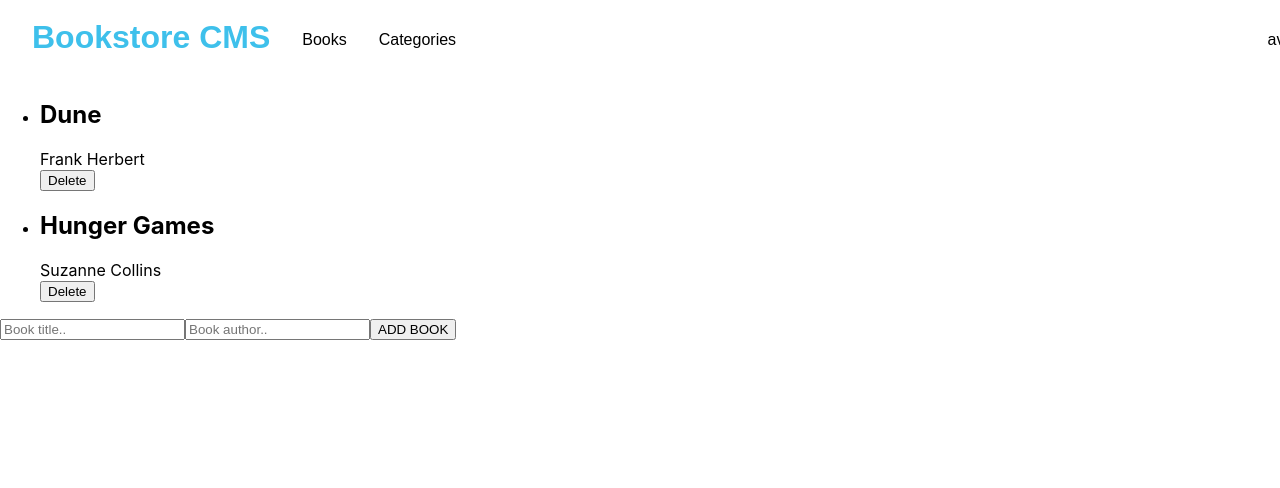
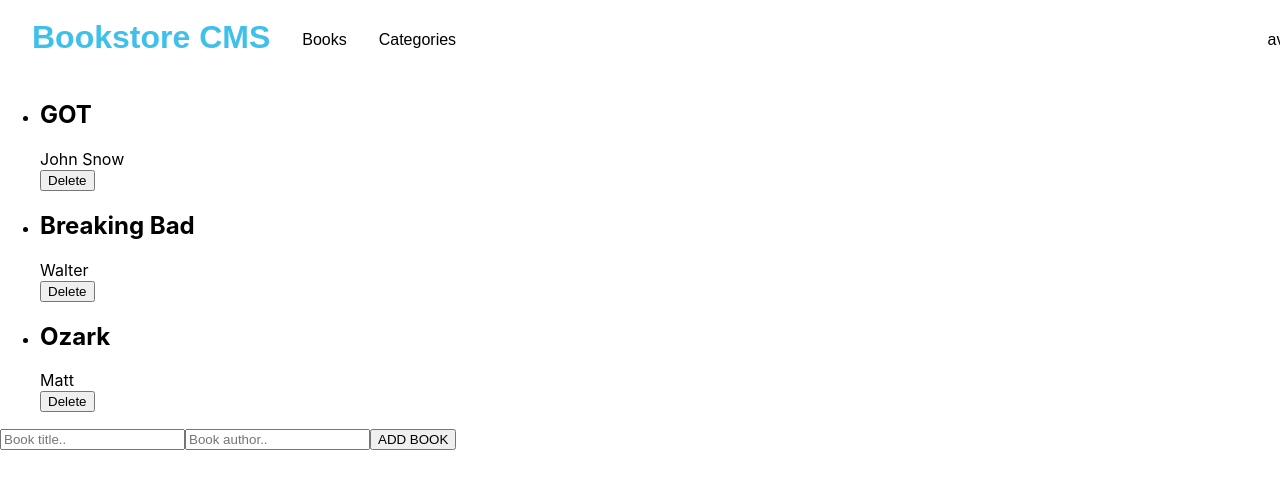
Before and after one commit to Sammy3000/bookstore, a React (Create React App) app: page / in a window 1280 px wide. Shown: the top 488 px of the page. Built offline with nearby package versions, Linux system fonts and the light colour scheme.

Commit message:
Display book added in slice and form to books component

```diff
--- a/src/components/Book.js
+++ b/src/components/Book.js
@@ -1,23 +1,21 @@
-import React from 'react';
+import React from "react";
+import { useSelector } from "react-redux";
 
 function Book() {
+  const storedBooks = useSelector((state) => state.books);
   return (
-    <div>
-      <ul>
-        <li>
-          <h2>Dune</h2>
-          <span>Frank Herbert</span>
-          <br />
-          <button type="button">Delete</button>
-        </li>
-        <li>
-          <h2>Hunger Games</h2>
-          <span>Suzanne Collins</span>
-          <br />
-          <button type="button">Delete</button>
-        </li>
-      </ul>
-    </div>
+    <ul>
+      {storedBooks.map((storedBook) => {
+        return (
+          <li key={storedBook.id}>
+            <h2>{storedBook.title}</h2>
+            <span>{storedBook.author}</span>
+            <br />
+            <button type="button">Delete</button>
+          </li>
+        );
+      })}
+    </ul>
   );
 }
 
--- a/src/components/Form.js
+++ b/src/components/Form.js
@@ -1,11 +1,43 @@
-import React from 'react';
+import React, { useState } from "react";
+import { useDispatch } from "react-redux";
+import { addBook } from "../redux/books/booksSlice";
 
 function Form() {
+  const [title, setTitle] = useState("");
+  const [author, setAuthor] = useState("");
+  const dispatch = useDispatch();
+  const onSetTitle = (event) => {
+    setTitle(event.target.value);
+  };
+  const onSetAuthor = (event) => {
+    setAuthor(event.target.value);
+  };
+  const onFormSubmit = (e) => {
+    e.preventDefault();
+    dispatch(
+      addBook({
+        title: title,
+        author: author,
+      })
+    );
+    setTitle("");
+    setAuthor("");
+  };
   return (
     <div>
-      <form>
-        <input type="text" placeholder="Book title.." />
-        <input type="text" placeholder="Book author.." />
+      <form onSubmit={onFormSubmit}>
+        <input
+          type="text"
+          value={title}
+          onChange={onSetTitle}
+          placeholder="Book title.."
+        />
+        <input
+          type="text"
+          value={author}
+          onChange={onSetAuthor}
+          placeholder="Book author.."
+        />
         <button type="submit">ADD BOOK</button>
       </form>
     </div>
--- a/src/redux/books/booksSlice.js
+++ b/src/redux/books/booksSlice.js
@@ -1,8 +1,12 @@
-import { createSlice, nanoid } from '@reduxjs/toolkit';
+import { createSlice, nanoid } from "@reduxjs/toolkit";
 
-const initialState = [];
+const initialState = [
+  { id: "1", title: "GOT", author: "John Snow" },
+  { id: "2", title: "Breaking Bad", author: "Walter" },
+  { id: "3", title: "Ozark", author: "Matt" },
+];
 const booksSlice = createSlice({
-  name: 'books',
+  name: "books",
   initialState,
   reducers: {
     addBook: (state, action) => {
```
